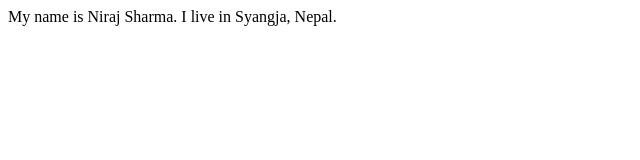
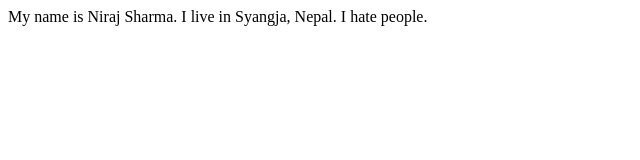
Before and after one commit to NeerajSharmans/revision, a plain HTML site: page index.html in a window 1280 px wide. Shown: the whole page, without its empty margins (0-640 px from the left). Drawn offline with Linux system fonts and the light colour scheme.

Commit message:
Committed

```diff
--- a/index.html
+++ b/index.html
@@ -6,6 +6,6 @@
         </title>
     </head>
     <body>
-        My name is Niraj Sharma. I live in Syangja, Nepal.
+        My name is Niraj Sharma. I live in Syangja, Nepal. I hate people.
     </body>
 </html>
```
